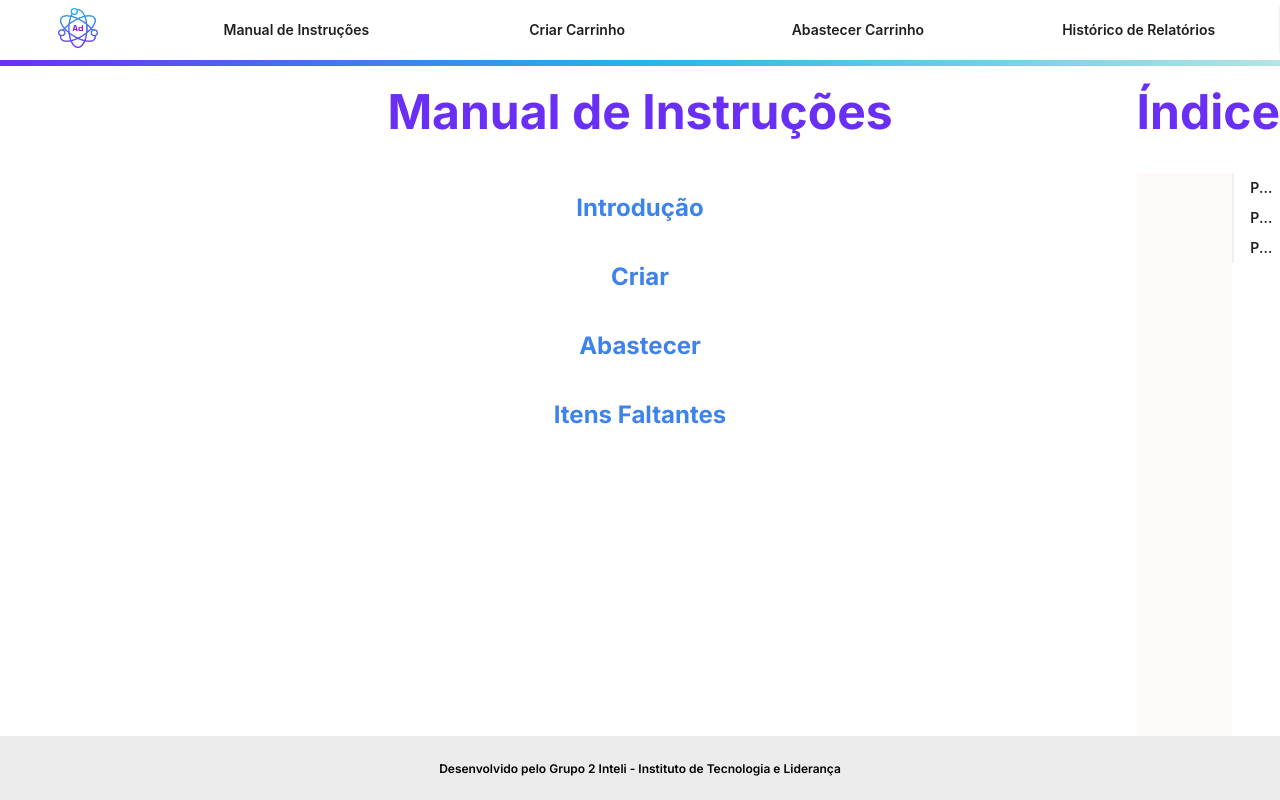
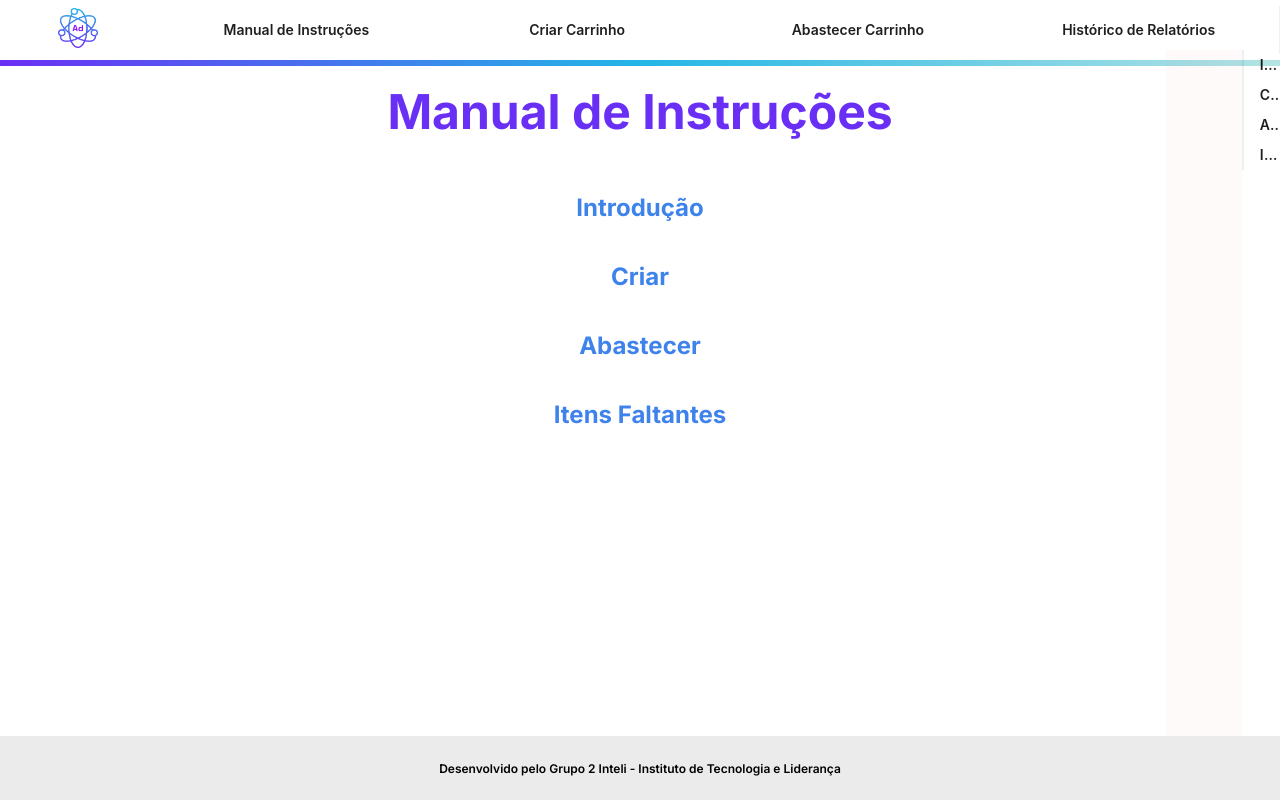
Before and after one commit to Inteli-College/2024-T0008-EC05-G02, a React (Create React App) app in the folder src/frontend/: page /manual in a window 1280 px wide. Built offline with nearby package versions, Linux system fonts and the light colour scheme.

Commit message:
Atualização manual

```diff
--- a/src/frontend/src/pages/manual/index.js
+++ b/src/frontend/src/pages/manual/index.js
@@ -26,6 +26,13 @@ const Indice = () => (
             background: 'rgba(0,0,255,0.02)',
           }}
         />
+        <div
+          id="part-4"
+          style={{
+            height: '100vh',
+            background: 'rgba(0,0,255,0.02)',
+          }}
+        />
       </Col>
       <Col span={8}>
         <Anchor
@@ -33,18 +40,23 @@ const Indice = () => (
             {
               key: 'part-1',
               href: '#part-1',
-              title: 'Part 1',
+              title: 'Introdução',
             },
             {
               key: 'part-2',
               href: '#part-2',
-              title: 'Part 2',
+              title: 'Criar',
             },
             {
               key: 'part-3',
               href: '#part-3',
-              title: 'Part 3',
+              title: 'Abastecer',
             },
+            {
+              key: 'part-4',
+              href: '#part-4',
+              title: 'Itens faltantes',
+            }
           ]}
         />
       </Col>
@@ -57,15 +69,7 @@ function ManualInstrucoes() {
           <h1>Manual de Instruções</h1>
           <div id="menu">
             <ul id="indice">
-              <h1>Índice</h1>
               <Indice/>
-              <a href="#header1">Introdução</a>
-              <br />
-              <a href="#header2">Criar</a>
-              <br />
-              <a href="#header3">Abastecer</a>
-              <br />
-              <a href="#header4">Itens Faltantes</a>
             </ul>
           </div>
           <div className="header" id="header1">
--- a/src/frontend/src/pages/manual/style.css
+++ b/src/frontend/src/pages/manual/style.css
@@ -8,6 +8,14 @@ body {
 }
 
 .manual {
+    display: flex;
+    flex-direction: column;
+    align-items: center;
+    justify-content: center;
+    margin-top: 50px;
+}
+
+.indice {
     display: flex;
     flex-direction: column;
     align-items: center;
```
